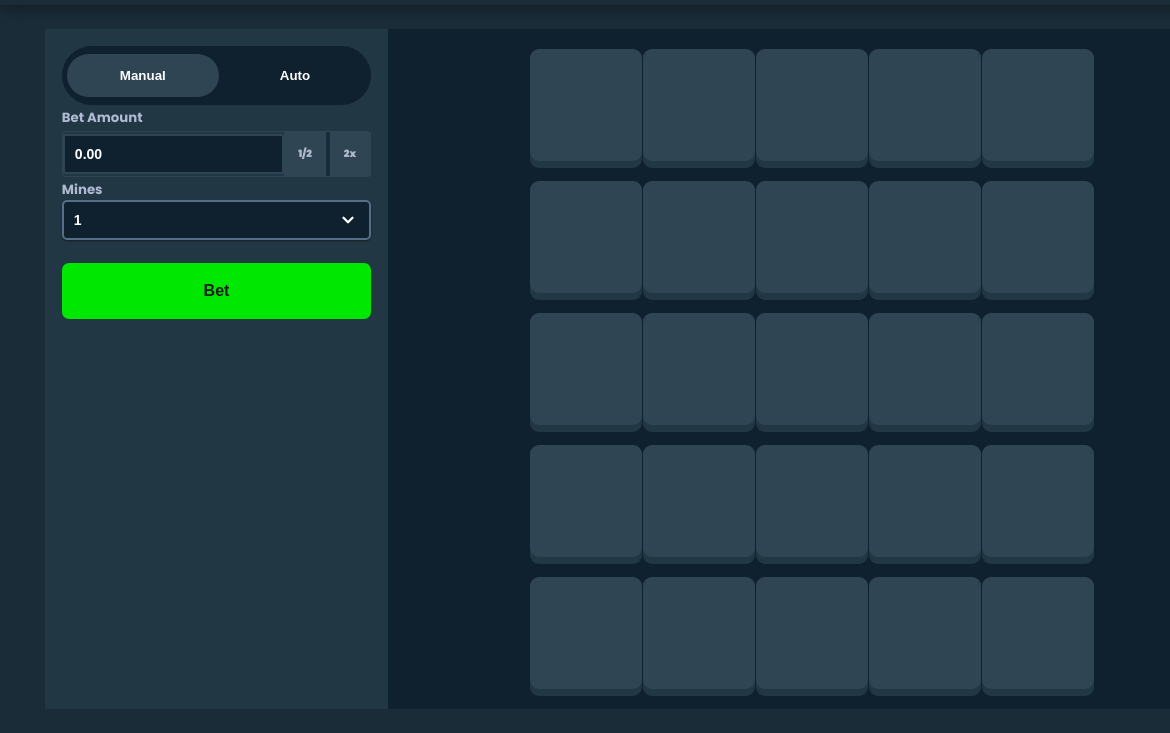
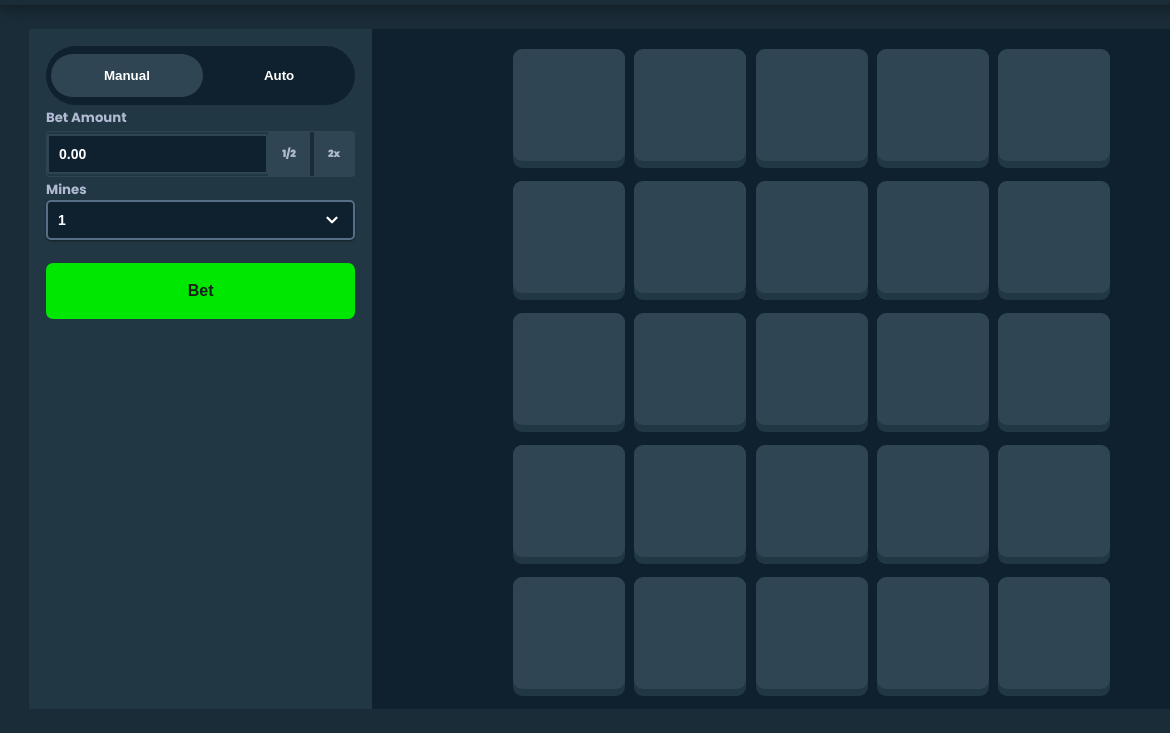
Before and after one commit to savenop/Stake-Clone, a plain HTML site: page index.html in a window 1280 px wide. Shown: the part 67-800 px from the top of the page, 0-1170 px from the left. Drawn offline with nearby package versions, Linux system fonts and the light colour scheme.

Commit message:
Responsive

```diff
--- a/styles.css
+++ b/styles.css
@@ -125,8 +125,8 @@ main {
     padding: 20px 190px;
     display: grid;
     place-items: center;
-    grid-template-columns: repeat(5, 15px);
-    column-gap: 98px;
+    grid-template-columns: repeat(5, 1.67vh);
+    column-gap: 13.5vh;
     row-gap: 20px;
     background-color: #0F212E;
 
```
